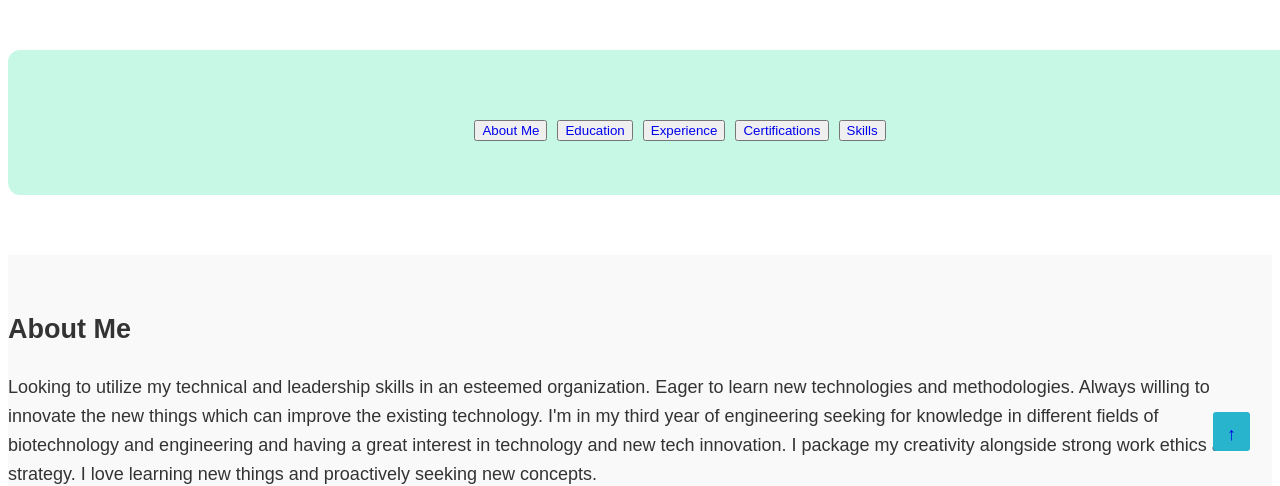
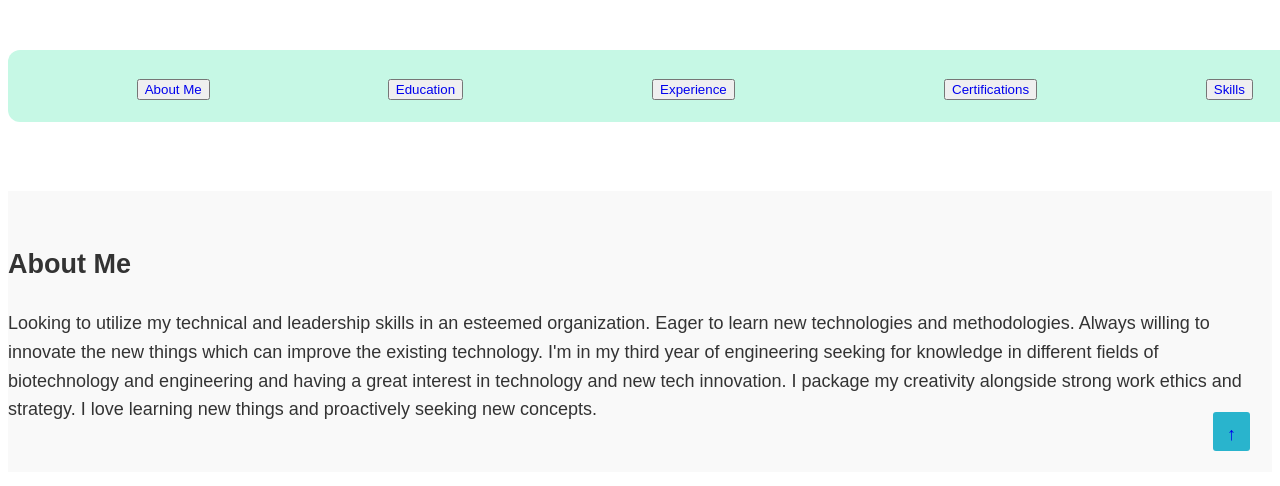
Before and after one commit to Kunalnagarkoti/kunalnagarkot_resume, a plain HTML site: page index.html in a window 1280 px wide. Shown: the part 319-805 px from the top of the page. Drawn offline with Linux system fonts and the light colour scheme.

Commit message:
alignment done

```diff
--- a/index.html
+++ b/index.html
@@ -17,17 +17,18 @@
 
     <section id="button">
       <div class="button">
-      <nav>
-        <h2>
-          <button onclick="About()"> <a href="#about">About Me</a></button>
-          <button onclick="Eduction()"><a href="#education">Education</a></button>
-          <button onclick="Experience()"><a href="#experience">Experience</a></button>
-          <button onclick="Certifications()"><a href="#certifications">Certifications</a></button>
-          <button onclick="Skills()"><a href="#Skills">Skills</a></button>
-
-        </h2>
-      </nav>
-    </div>
+        <nav>
+          <table style="width:100%">
+            <tr>
+              <td><button onclick="About()"> <a href="#about">About Me</a></button></td>
+              <td><button onclick="Eduction()"><a href="#education">Education</a></button></td>
+              <td><button onclick="Experience()"><a href="#experience">Experience</a></button></td>
+              <td> <button onclick="Certifications()"><a href="#certifications">Certifications</a></button></td>
+              <td> <button onclick="Skills()"><a href="#Skills">Skills</a></button></td>
+            </tr>
+          </table>
+        </nav>
+      </div>
     </section>
   </header>
 
```
